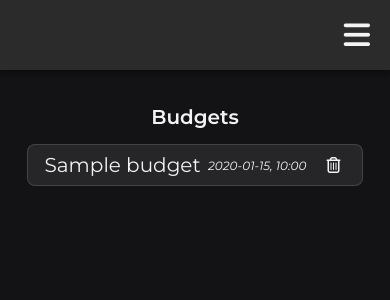
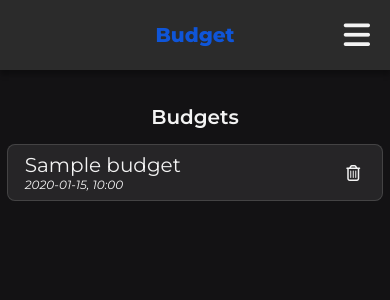
Before and after one commit to j-mattias/budget, a Flask app: page / in a window 390 px wide. Shown: the top 300 px of the page. Run offline with Flask 3, Linux system fonts and the light colour scheme; the visitor is signed in with stand-in values (Sample User, id 1); tables that the repository leaves empty hold one stand-in row (values such as "Sample post"); some libraries are stand-ins or nearby versions.

Commit message:
More CSS and responsive layout

```diff
--- a/static/script.js
+++ b/static/script.js
@@ -66,6 +66,7 @@ document.addEventListener("DOMContentLoaded", function () {
     let alert = new Alert(navbar);
     alert.clear();
 
+    calculateRemaining();
     generatedInputs();
     editForm();
 
@@ -240,12 +241,37 @@ function calculateResult() {
     return total;
 }
 
+/* Calculate the money remaining if there's a spending budget provided */
+function calculateRemaining() {
+    const budgetSpend = document.querySelector(".budget-spend");
+    const remaining = document.querySelector("#remaining");
+    const result = document.querySelector("#result");
+
+    let remainingTotal = 0;
+
+    /* Only perform subtraction if there's a budget value */
+    if (budgetSpend.value && budgetSpend.value > 0) {
+        remainingTotal = parseFloat(budgetSpend.value) - parseFloat(result.innerHTML);
+    }
+
+    /* Change color if remaining is in the negative */
+    if (remainingTotal < 0) {
+        remaining.style.color = "red";
+    } else {
+        remaining.style.color = "";
+    }
+
+    remaining.innerHTML = remainingTotal.toFixed(2);
+    return remainingTotal;
+}
+
 /* Update the total result as user inputs costs */
 function updateResult(input) {
 
     // Add event listener to each cost input
     input.addEventListener("input", function() {
         calculateResult();
+        calculateRemaining();
     });
 }
 
@@ -259,7 +285,7 @@ function generatedInputs() {
         if (input.name === "expense") {
             preventNameCollision(input);
         }
-        else if (input.name === "cost") {
+        else if (input.name === "cost" || input.name == "budget") {
             updateResult(input);
         }
     });
--- a/static/styles.css
+++ b/static/styles.css
@@ -106,24 +106,33 @@ label,
     height: 100%;
     padding: 0 20px;
     text-decoration: none;
+    font-size: 18px;
     color: var(--text-color);
     background: none;
 }
 
-.navbar a:hover:not(.logo) {
+.navbar a:hover:not(.logo, .logo-extra) {
     background-color: var(--button-hover);
-
+    color: var(--text-color);
     /* property, duration, timing-function, delay */
     transition: all 0.3s ease 0s;
 }
 
 /* Logo */
-.navbar .logo {
+.navbar .logo,
+.navbar .logo-extra {
     color: var(--logo-color);
     text-decoration: none;
     font-weight: 800;
+    font-size: 1rem;
     margin-right: auto;
     background: none;
+}
+
+.navbar .logo-extra {
+    display: none;
+    margin: auto;
+    height: 100%;
 }
 
 .open-sidebar,
@@ -194,12 +203,11 @@ button:hover {
     background-color: var(--button-hover);
 }
 
-/* form > button {
-    display: flex;
-    margin-left: auto;
-    margin-right: auto;
-} */
+.form-button {
+    margin-top: 8px;
+}
 
+#login-form,
 #password-form,
 #account-form {
     display: flex;
@@ -292,23 +300,26 @@ dialog {
 /* Container for budget information and delete button */
 .list {
     display: flex;
-    width: clamp(25ch, 25%, 25%);
+    width: clamp(25%, 45%, 55%);
     border: 1px solid var(--border-disabled);
     border-radius: 8px;
     padding: 2px;
 }
 
 /* Change style for buttons inside list */
-.list > button {
+.btn-delete {
     border: none;
     background: none;
     padding: 8px 20px;
-    margin: 0;
+    margin: 0 0 0 4px;
+    border-radius: 0 8px 8px 0;
 }
 
 /* Style trashcan red when hovering over it */
-.btn-delete:hover .fa-trash-can {
+.btn-delete:hover .fa-trash-can,
+.btn-delete:hover {
     color: red;
+    background: none;
 }
 
 /* Alternate colors for budget list */
@@ -322,15 +333,9 @@ dialog {
 
 /* Container for budget information */
 .list-item {
-    flex-grow: 1;
+    flex: 1;
     background: none;
-}
-
-/* Add datetime after budget name */
-.list-item a::after {
-    content: attr(data-date-time);
-    font-size: 12px;
-    font-style: italic;
+    width: 80%;
 }
 
 /* Make link easier to click by filling it out more, move datetime to end */
@@ -341,6 +346,22 @@ dialog {
     padding: 6px 0 6px 15px;
     text-decoration: none;
     background: none;
+}
+
+/* Hide name overflow, display it as ellipsis */
+.list-name {
+    white-space: nowrap;
+    overflow: hidden;
+    text-overflow: ellipsis;
+    flex: 1;
+    background: none;
+}
+
+.list-date {
+    font-size: 12px;
+    font-style: italic;
+    background: none;
+    margin-left: 15px;
 }
 
 /* Category form styling */
@@ -410,16 +431,29 @@ dialog {
 .result-container {
     display: flex;
     width: 100%;
-    margin: 4px 0;
+    margin-top: 10px;
     justify-content: end;
 }
 
-.result {
+.result,
+.remaining {
     font-weight: 600;
+    border-bottom: 1px dotted var(--text-color);
+    padding-bottom: 4px;
 }
 
 /* When window width reaches 980px */
 @media(max-width: 980px) {
+
+    /* Show a centered logo */
+    .navbar .logo-extra {
+        display: flex;
+        justify-content: center;
+        background: none;
+        justify-content: center;
+        align-items: center;
+    }
+
     .nav-links {
         flex-direction: column;
         align-items: flex-start;
@@ -447,9 +481,9 @@ dialog {
         padding: 20px 20px;
     }
 
-    /* Add padding for logo element */
-    .navbar .logo {
-        padding: 20px 20px;
+    /* Add some extra margin to avoid colliding with the x (to close sidebar) */
+    .nav-links .logo {
+        margin-top: 70px;
     }
 
     /* Show the hamburger menu/x */
@@ -457,6 +491,7 @@ dialog {
     .close-sidebar {
         display: block;
         padding: 20px;
+        position: absolute;
     }
 
     .open-sidebar:hover,
@@ -494,4 +529,31 @@ dialog {
     .budget-form {
         width: 100%;
     }
+
+    /* Style budget list to take up more space on smaller screens */
+    .list {
+        width: 95%;
+        justify-content: flex-end;
+    }
+
+    .list-item {
+        display: flex;
+    }
+
+    .list-item a {
+        display: block;
+        white-space: nowrap;
+        overflow: hidden;
+        text-overflow: ellipsis;
+    }
+
+    .list-date {
+        margin: 0;
+    }
+
+    .btn-delete {
+        display: flex;
+        align-self: center;
+        padding: 16px 20px;
+    }
 }
--- a/templates/index.html
+++ b/templates/index.html
@@ -9,7 +9,10 @@
     {% for budget in budgets %}
         <div class="list">
             <div class="list-item">
-                <a href="{{ url_for('budget', id=budget.id ) }}" data-date-time="{{ budget.timestamp.strftime('%Y-%m-%d, %H:%M') }}">{{ budget.name }}</a>
+                <a href="{{ url_for('budget', id=budget.id ) }}" data-date-time="{{ budget.timestamp.strftime('%Y-%m-%d, %H:%M') }}">
+                    <div class="list-name">{{ budget.name }}</div>
+                    <div class="list-date">{{ budget.timestamp.strftime('%Y-%m-%d, %H:%M') }}</div>
+                </a>
             </div>
             <button class="btn-delete" id="delete" data-budget-id="{{ budget.id }}" data-budget-name="{{ budget.name }}"><i class="fa-regular fa-trash-can"></i></button>
         </div>
--- a/templates/layout.html
+++ b/templates/layout.html
@@ -5,7 +5,6 @@
         <meta charset="UTF-8">
         <meta name="viewport" content="width=device-width, initial-scale=1.0">
         <link href="/static/styles.css" rel="stylesheet">
-        <!-- <link rel="stylesheet" href="https://fonts.googleapis.com/icon?family=Material+Icons"> -->
         <script type="module" src="/static/script.js"></script>
         <script src="https://kit.fontawesome.com/bd321f6b9e.js" crossorigin="anonymous"></script>
 
@@ -13,6 +12,7 @@
     </head>
     <body>
         <nav class="navbar">
+            <a class="logo-extra" href="{{ url_for('index') }}">Budget</a>
             <input type="checkbox" id="sidebar-toggle">
             <label for="sidebar-toggle" class="open-sidebar"><i class="fa-solid fa-bars"></i></label>
 
--- a/templates/login.html
+++ b/templates/login.html
@@ -3,7 +3,7 @@
 {% block title %}Log in{% endblock %}
 
 {% block body %}
-    <form action="{{ url_for('login') }}" method="post">
+    <form id="login-form" action="{{ url_for('login') }}" method="post">
         <div>
             <input autocomplete="off" autofocus name="username" placeholder="Username / Email" type="text">
         </div>
```
Also changed, not shown: templates/budget.html (+7 -3 lines), templates/create.html (+6 -1 lines).
